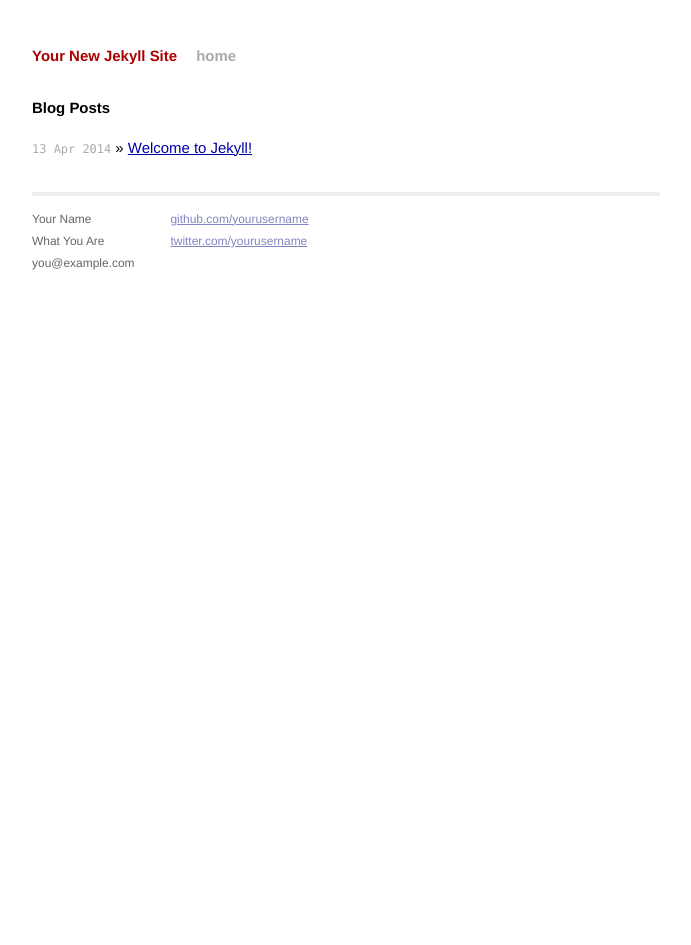
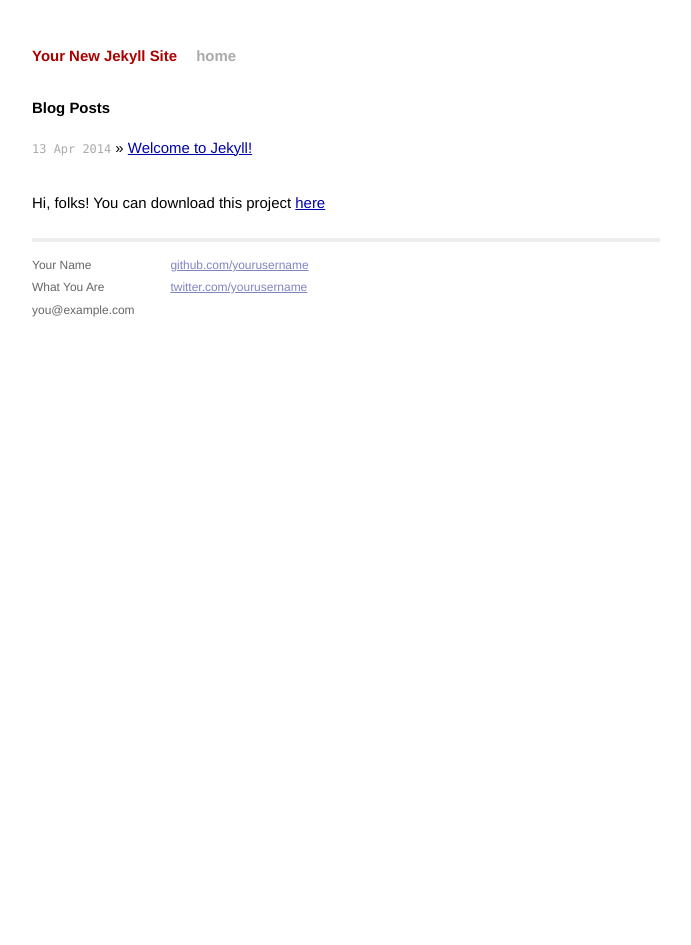
Before and after one commit to mir4a/mir4a.github.io, a Jekyll site: the page built from index.html, in a window 1280 px wide. Shown: the whole page, without its empty margins (294-985 px from the left). Built offline with Jekyll 4.4.1, drawn with Linux system fonts in a browser that asks for light colours; Markdown is read by kramdown in place of the engine named in the settings.

Commit message:
:surfer: test github meta.

```diff
--- a/index.html
+++ b/index.html
@@ -10,4 +10,5 @@ title: Your New Jekyll Site
       <li><span>{{ post.date | date_to_string }}</span> &raquo; <a href="{{ post.url }}">{{ post.title }}</a></li>
     {% endfor %}
   </ul>
+  <span>Hi, folks! You can download this project <a href="{{site.github.tar_url}}">here</a></span>
 </div>
```
